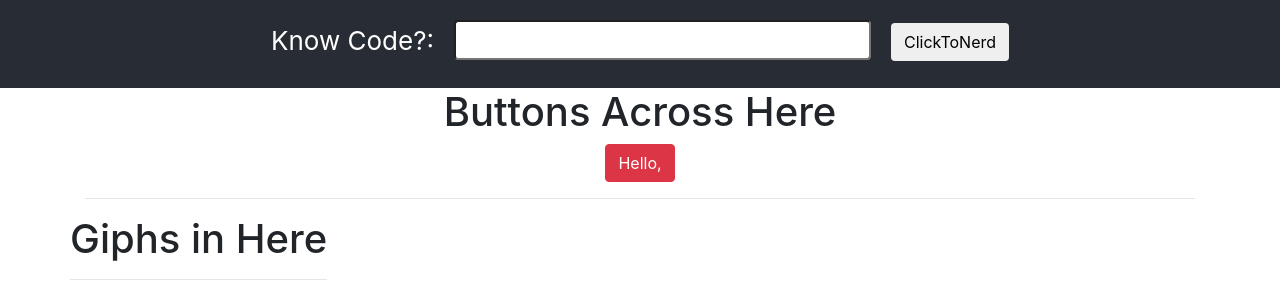
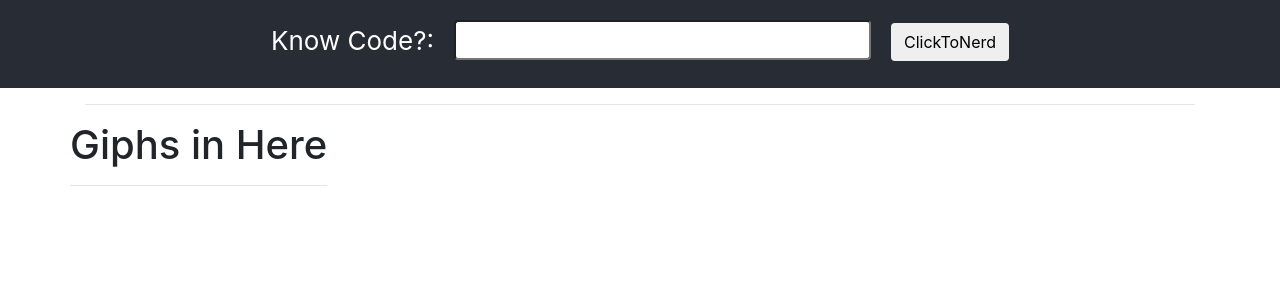
Before and after one commit to djibba22/giphtacular, a React (Create React App) app: page / in a window 1280 px wide. Shown: the top 300 px of the page. Built offline with nearby package versions, Linux system fonts and the light colour scheme.

Commit message:
array updating with buttons :bug:

```diff
--- a/src/App.js
+++ b/src/App.js
@@ -22,6 +22,11 @@ class App extends React.Component  {
   handleSubmit(event) {
     alert('A name was submitted: ' + this.state.value);
     event.preventDefault();
+    //Push the new value from the form into our array
+    this.setState({
+      giphButtons: [ ...this.state.giphButtons, this.state.value],
+    });
+    console.log(`Current Array ${this.state.giphButtons}`);
   }
   render(){
     return (
@@ -33,15 +38,26 @@ class App extends React.Component  {
           value={this.state.value}
           />
         </header>
-        <div class="container">
-          <div class="row">
-            <div class="col-md-12 buttons">
-              <h1>Buttons Across Here</h1>
-              <Button/>
+        <div className="container">
+          <div className="row">
+            <div className="col-md-12 buttons">
+              {/* Map over buttons array and display the getters */}
+              {
+                this.state.giphButtons.map(function (val,i) {
+                  // eslint-disable-next-line no-unused-expressions
+                  return(
+                  <Button
+                  text={val}
+                  key={i}
+                  />
+                  )
+                })
+              }
+
               <hr/>
             </div>
-            <div class="row">
-            <div class="col-md-12 gifs">
+            <div className="row">
+            <div className="col-md-12 gifs">
             <h1>Giphs in Here</h1>
               <hr/>
             </div>
--- a/src/components/Form/Form.js
+++ b/src/components/Form/Form.js
@@ -8,7 +8,7 @@ function Form (props) {
             Know Code?:
             <input className="main-input" type="text" value={props.value} onChange={props.change} />
           </label>
-          <button class="btn btn-default" type="submit" value="Submit">ClickToNerd</button>
+          <button className="btn btn-default" type="submit" value="Submit">ClickToNerd</button>
         </form>
       );
 
```
